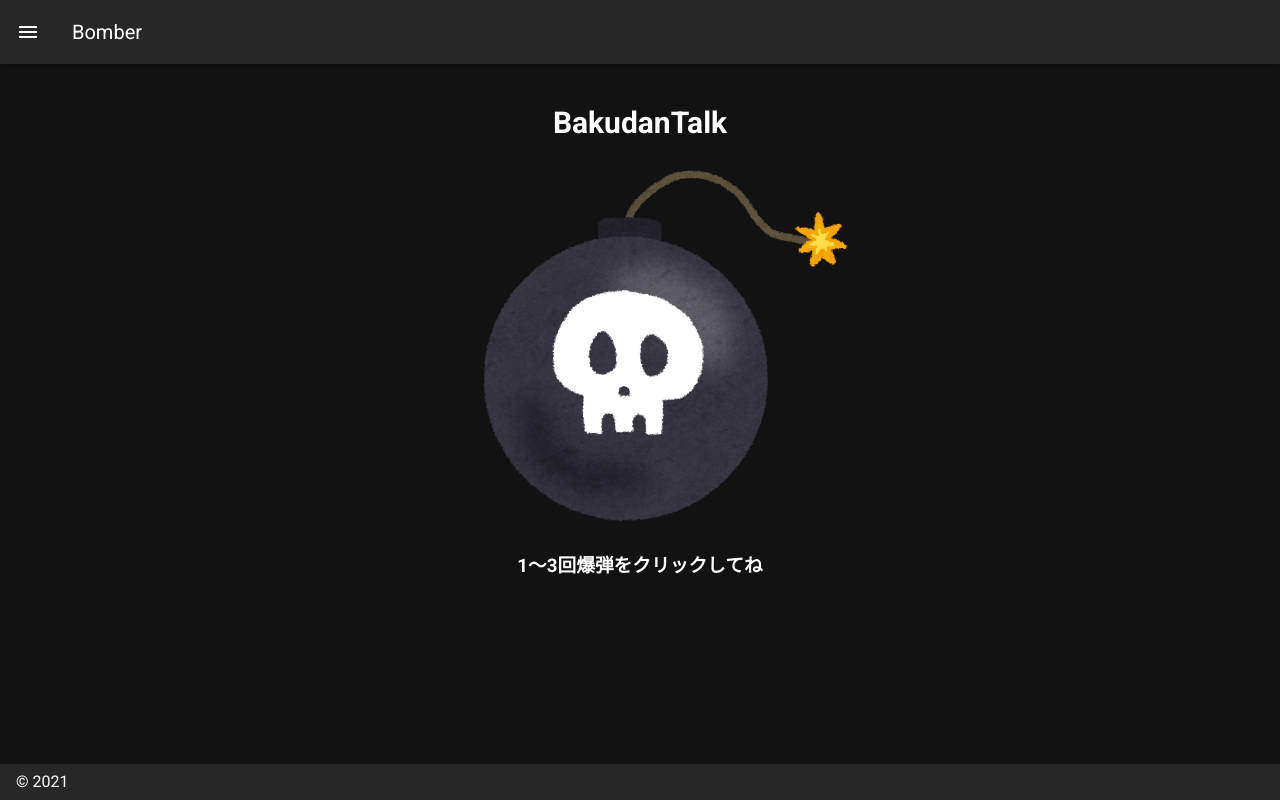
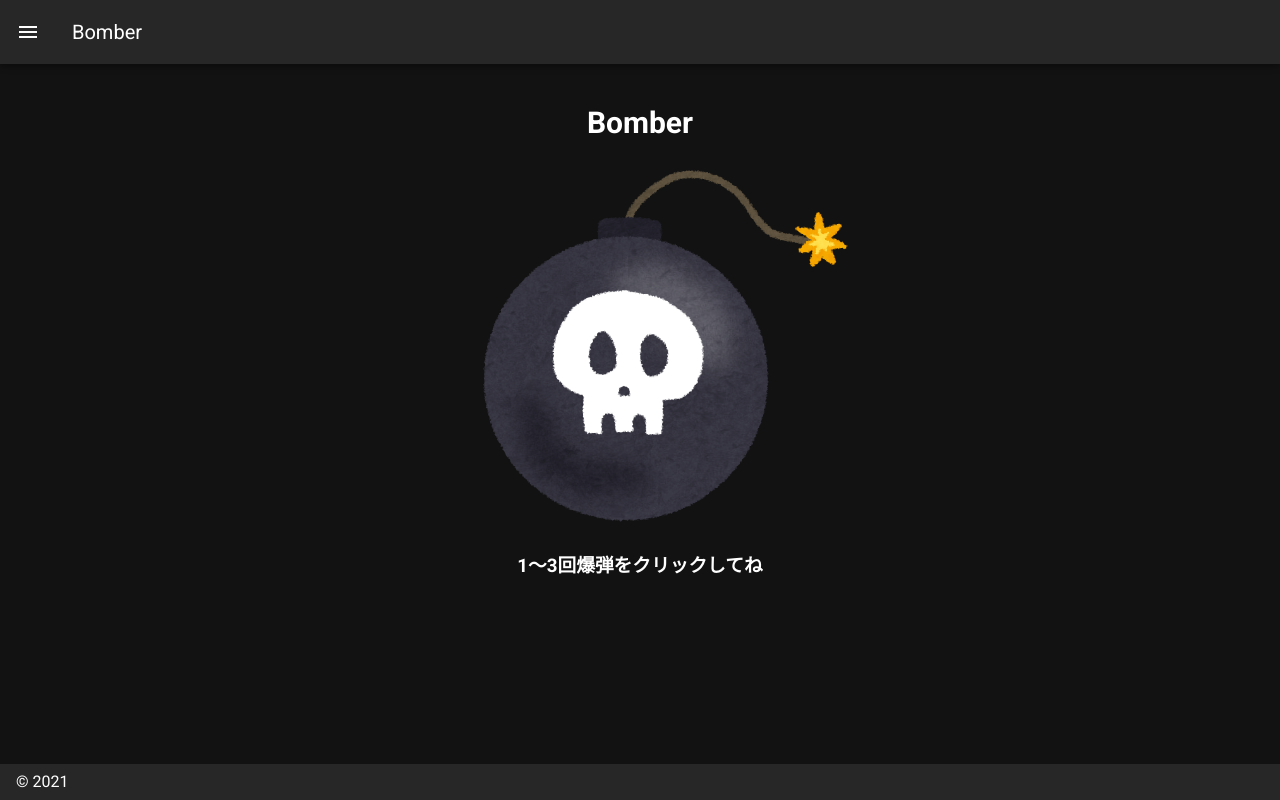
Before and after one commit to wkn816/BakudanTalk, a Nuxt app: page / in a window 1280 px wide. Built offline with nearby package versions, Linux system fonts and the light colour scheme.

Commit message:
fix-タイトル変更

```diff
--- a/components/counter.vue
+++ b/components/counter.vue
@@ -18,7 +18,7 @@
   export default {
     data: function () {
       return {
-        title: "BakudanTalk",
+        title: "Bomber",
         image_src: require("../assets/bakuhatsu.gif"),
         bakudan: require("../assets/bakudan.png"),
       };
```
